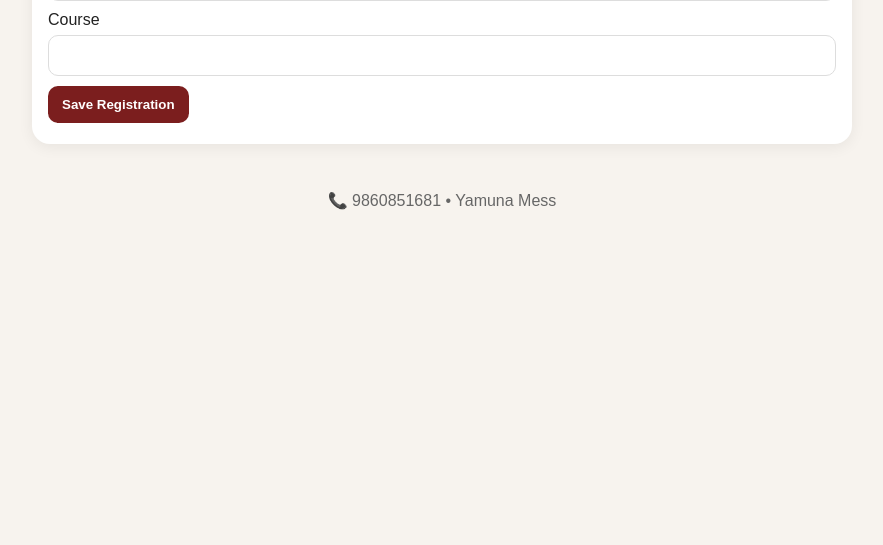
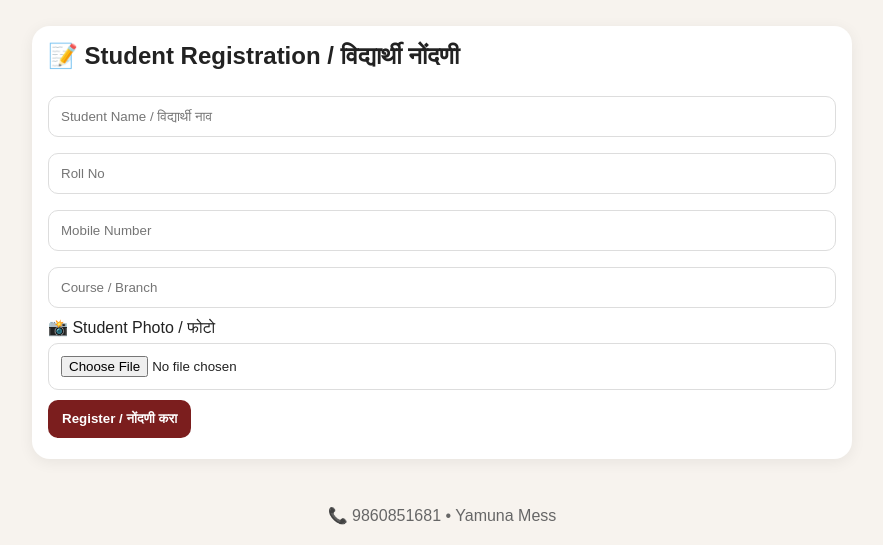
Before and after one commit to ruturajpatil-jpg/yamuna-mess, a Flask app: page /register in a window 1280 px wide. Shown: the part 395-940 px from the top of the page, without its empty margins (198-1081 px from the left). Before the commit the page ends 605 px from the top, so only its background shows below. Run offline with Flask 3, Linux system fonts and the light colour scheme; parts of the project's set-up code (start-up, migrations or seed data) failed here and were passed over.

Commit message:
Add files via upload

```diff
--- a/templates/base.html
+++ b/templates/base.html
@@ -1 +1,30 @@
-<!doctype html><html lang="mr"><head><meta charset="utf-8"><meta name="viewport" content="width=device-width,initial-scale=1"><meta name="theme-color" content="#7b1e1e"><title>यमुना मेस</title><link rel="stylesheet" href="/static/style.css"></head><body><header><h1>🙏 श्री स्वामी समर्थ फूड्स – यमुना मेस</h1><p>RIT Mess / Sakharale • Santosh Shivaji Mane • 9860851681</p></header><main>{% with msgs=get_flashed_messages() %}{% for m in msgs %}<div class="flash">{{m}}</div>{% endfor %}{% endwith %}{% block content %}{% endblock %}</main><footer>📞 9860851681 • Yamuna Mess</footer></body></html>
+<!doctype html>
+<html lang="mr">
+<head>
+  <meta charset="utf-8">
+  <meta name="viewport" content="width=device-width,initial-scale=1">
+  <meta name="theme-color" content="#7b1e1e">
+  <title>श्री स्वामी समर्थ फूड्स – यमुना मेस</title>
+  <link rel="stylesheet" href="/static/style.css">
+</head>
+<body>
+<header class="site-header">
+  <div class="brand">
+    <img src="/static/logo.png" alt="श्री स्वामी समर्थ फूड्स – यमुना मेस Logo">
+    <div>
+      <h1>श्री स्वामी समर्थ फूड्स – यमुना मेस</h1>
+      <p>RIT Mess / Sakharale • Santosh Shivaji Mane • 9860851681</p>
+    </div>
+  </div>
+</header>
+<main>
+  {% with msgs=get_flashed_messages() %}
+    {% for m in msgs %}
+      <div class="flash">{{m}}</div>
+    {% endfor %}
+  {% endwith %}
+  {% block content %}{% endblock %}
+</main>
+<footer>📞 9860851681 • Yamuna Mess</footer>
+</body>
+</html>
--- /dev/null
+++ b/templates/edit_student.html
@@ -0,0 +1,4 @@
+{% extends "base.html" %}
+{% block content %}
+<div class="card narrow"><h2>✏️ Edit Student / विद्यार्थी माहिती बदला</h2><form method="post" enctype="multipart/form-data"><input name="name" value="{{student.name}}" required><input name="roll" value="{{student.roll}}" required><input name="phone" value="{{student.phone or ''}}"><input name="course" value="{{student.course or ''}}"><label class="file-label">📸 Change Photo<input type="file" name="photo" accept="image/*"></label>{% if student.photo_data %}<input type="hidden" name="keep_photo" value="1"><img class="edit-photo" src="{{student.photo_data}}">{% endif %}<button>Save Changes / बदल जतन करा</button><a class="btn secondary" href="/admin">Cancel</a></form></div>
+{% endblock %}
--- a/templates/home.html
+++ b/templates/home.html
@@ -1 +1 @@
-{% extends "base.html" %}{% block content %}<div class="hero"><h2>🙏 आजचा मेनू / Today's Menu</h2><p>Student Meal Portal</p></div><div class="grid">{% set names={"Breakfast":"🌅 सकाळ — नाश्ता","Lunch":"☀️ दुपार — जेवण","Evening Snacks":"🌆 संध्याकाळ — नाश्ता","Dinner":"🌙 रात्री — जेवण"} %}{% for m in ["Breakfast","Lunch","Evening Snacks","Dinner"] %}<div class="card"><h3>{{names[m]}}</h3><p>{% for x in menus if x["meal"]==m %}{{x["item"]}}{% else %}आजचा मेनू लवकरच{% endfor %}</p></div>{% endfor %}</div><div class="card"><h2>👨‍🎓 Student Portal</h2><a class="btn" href="/register">Registration / नोंदणी</a><form action="/student" method="get"><input name="roll" placeholder="Roll No" required><button>Open Profile</button></form></div>{% endblock %}
+{% extends "base.html" %}{% block content %}<div class="hero center"><img class="home-logo" src="/static/logo.png" alt="Yamuna Mess Logo"><h2>🙏 विद्यार्थी मेस पोर्टल</h2><p>Student Meal Portal</p></div><div class="card portal-card"><h2>👨‍🎓 Student Portal / विद्यार्थी पोर्टल</h2><p>नवीन विद्यार्थी असल्यास प्रथम Registration करा.</p><a class="btn" href="/register">Registration / नोंदणी</a><form action="/student" method="get" class="search-form"><input name="roll" placeholder="Roll No" required><button>Open Profile / Profile उघडा</button></form></div><div class="info-grid"><div class="card"><b>📞 संपर्क</b><p>9860851681</p></div><div class="card"><b>📍 ठिकाण</b><p>RIT Mess / Sakharale</p></div></div>{% endblock %}
--- a/templates/register.html
+++ b/templates/register.html
@@ -1 +1,16 @@
-{% extends "base.html" %}{% block content %}<div class="card"><h2>👨‍🎓 Student Registration</h2><form method="post"><label>Name / नाव</label><input name="name" required><label>Roll No / ID</label><input name="roll" required><label>Mobile</label><input name="phone"><label>Course</label><input name="course"><button>Save Registration</button></form></div>{% endblock %}
+{% extends "base.html" %}
+{% block content %}
+<div class="card narrow">
+  <h2>📝 Student Registration / विद्यार्थी नोंदणी</h2>
+  <form method="post" enctype="multipart/form-data">
+    <input name="name" placeholder="Student Name / विद्यार्थी नाव" required>
+    <input name="roll" placeholder="Roll No" required>
+    <input name="phone" placeholder="Mobile Number">
+    <input name="course" placeholder="Course / Branch">
+    <label class="file-label">📸 Student Photo / फोटो
+      <input type="file" name="photo" accept="image/*">
+    </label>
+    <button type="submit">Register / नोंदणी करा</button>
+  </form>
+</div>
+{% endblock %}
--- a/templates/student.html
+++ b/templates/student.html
@@ -1 +1,2 @@
-{% extends "base.html" %}{% block content %}<div class="card"><h2>👤 Student Profile</h2><form><input name="roll" value="{{roll}}" placeholder="Roll No" required><button>Search</button></form>{% if student %}<h3>{{student.name}}</h3><p>Roll: {{student.roll}} • {{student.course}} • {{student.phone}}</p><h3>🍱 Today's Attendance</h3>{% for meal in ["Breakfast","Lunch","Evening Snacks","Dinner"] %}<form class="meal" action="/attendance" method="post"><input type="hidden" name="roll" value="{{student.roll}}"><input type="hidden" name="meal" value="{{meal}}"><b>{{meal}}</b>{% if meal in att %}<span class="ok">✓ Marked</span>{% else %}<button>Mark Attendance</button>{% endif %}</form>{% endfor %}<h3>💳 Payments recorded: ₹{{"%.2f"|format(paid|float)}}</h3>{% else %}<p>Student not found / विद्यार्थी सापडला नाही.</p>{% endif %}</div>{% endblock %}
+{% extends "base.html" %}
+{% block content %}<div class="card"><h2>👤 Student Profile / विद्यार्थी प्रोफाइल</h2><form><input name="roll" value="{{roll}}" placeholder="Roll No" required><button>Search / शोधा</button></form>{% if student %}<div class="profile-public">{% if student.photo_data %}<img class="profile-photo small-photo" src="{{student.photo_data}}">{% else %}<div class="profile-photo small-photo placeholder">👤</div>{% endif %}<div><h3>{{student.name}}</h3><p>Roll: {{student.roll}} • {{student.course}} • {{student.phone}}</p></div></div><h3>🍱 Today's Attendance / आजची उपस्थिती</h3>{% for meal in ["Lunch","Dinner"] %}<div class="meal"><b>{% if meal=="Lunch" %}☀️ दुपार — जेवण{% else %}🌙 रात्री — जेवण{% endif %}</b>{% if meal in att %}<span class="ok">✓ Present</span>{% else %}<span class="muted">Not marked</span>{% endif %}</div>{% endfor %}<h3>💳 Payments recorded: ₹{{"%.2f"|format(paid|float)}}</h3>{% else %}{% if roll %}<p>Student not found / विद्यार्थी सापडला नाही.</p>{% endif %}{% endif %}</div>{% endblock %}
```
Also changed, not shown: templates/admin.html (+10 -1 lines), templates/admin_student.html (added, +9 -0 lines), templates/login.html (+11 -1 lines).
